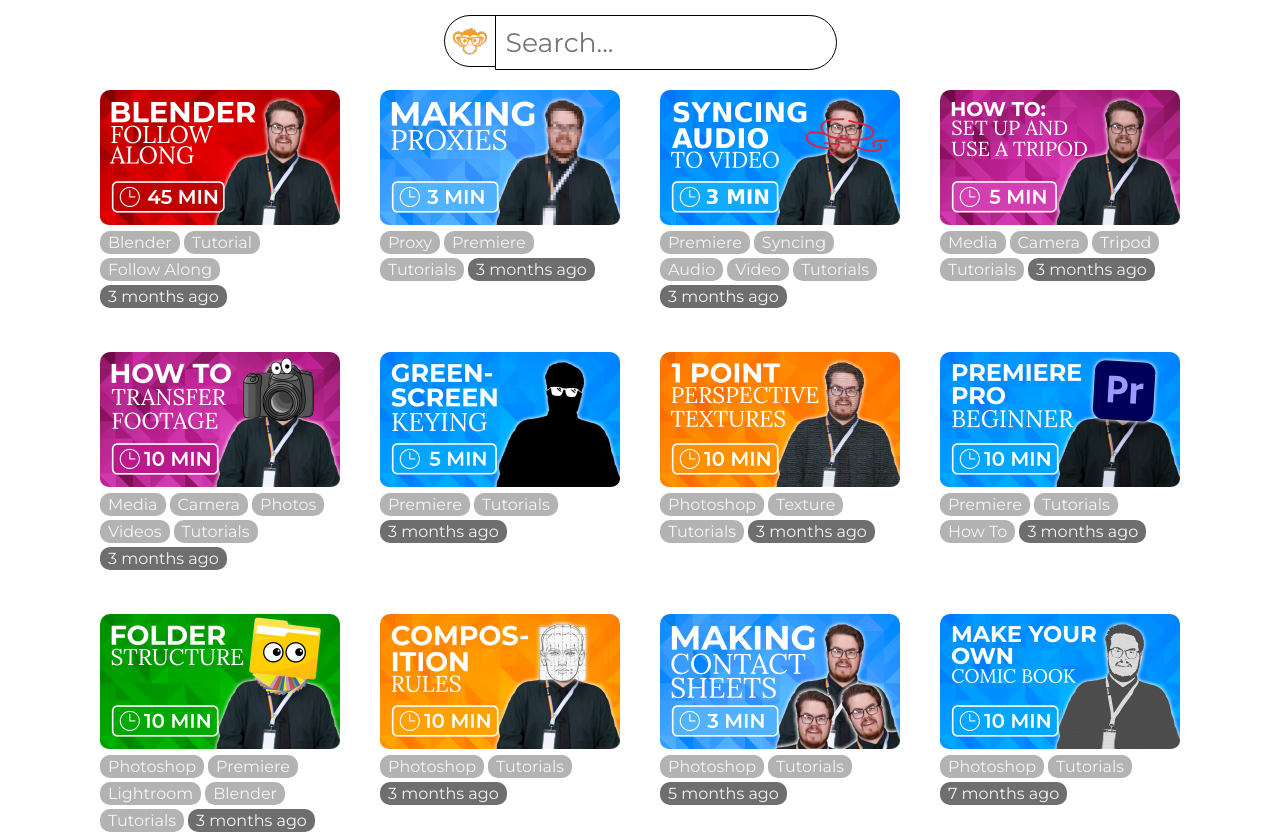
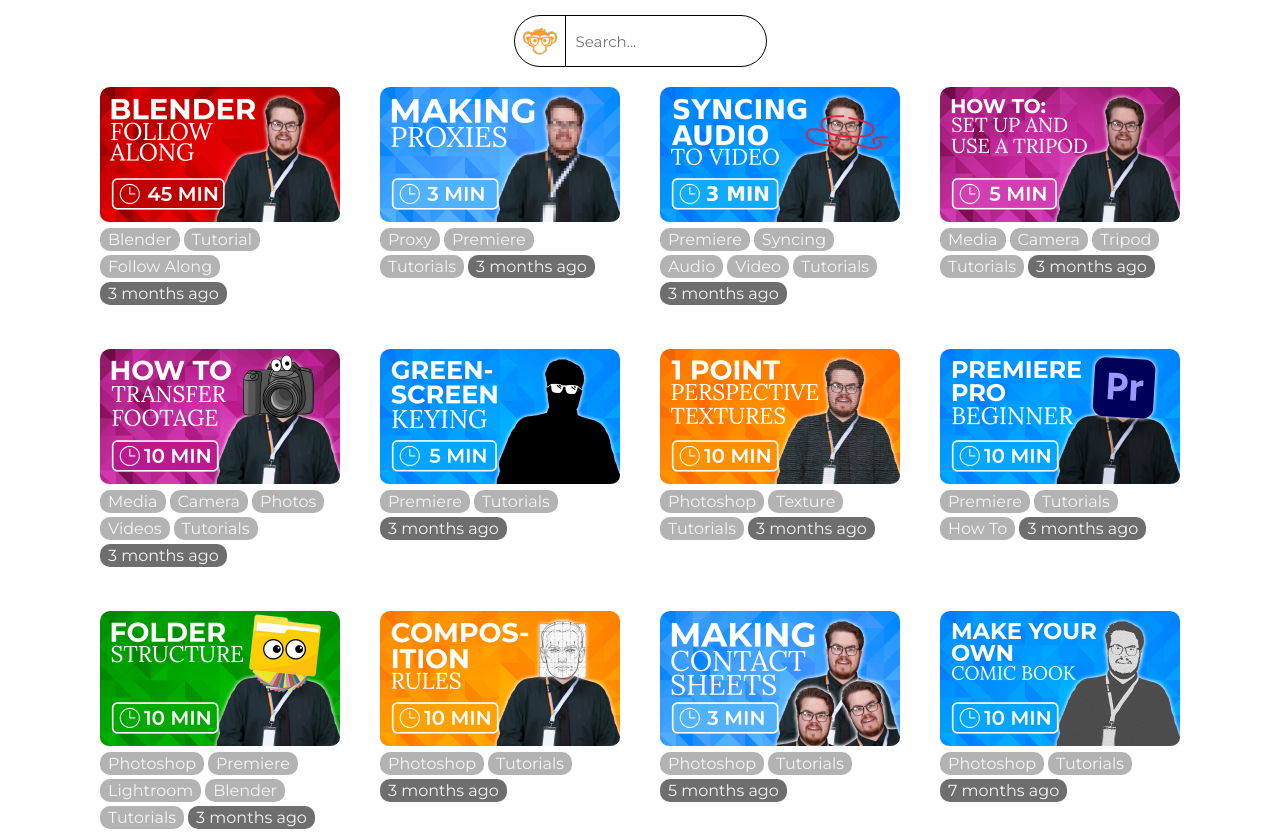
Before and after one commit to Moolteepass/TutorialSearch, a React (Vite) app: page / in a window 1280 px wide. Shown: the top 834 px of the page. Built offline with nearby package versions, Linux system fonts and the light colour scheme.

Commit message:
fixing font size problems

```diff
--- a/src/App.css
+++ b/src/App.css
@@ -29,7 +29,7 @@
   display: block;
   margin: 0 auto;
   font-family: "Montserrat", sans-serif;
-  font-size: 20pt;
+  font-size: 15px;
 }
 
 .tableDiv {
```
